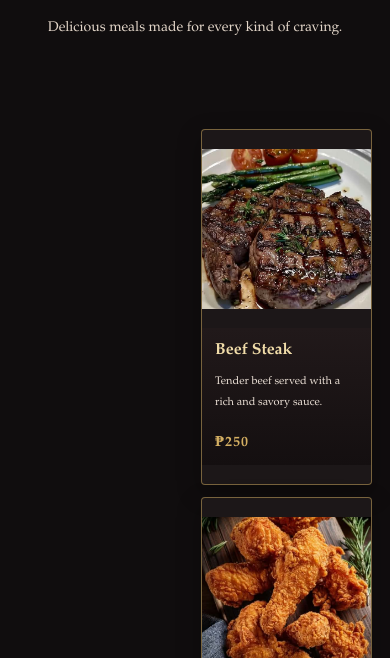
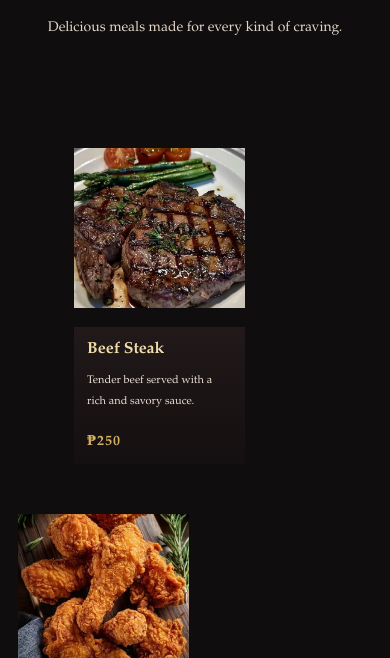
Before and after one commit to kassey069-dotcom/Table-5, a plain HTML site: page index.html in a window 390 px wide. Both pictures are taken after a click on the link "EXPLORE OUR MENU". Shown: the part 680-1338 px from the top of the page. Drawn offline with Linux system fonts and the light colour scheme.

Commit message:
Update style.css

```diff
--- a/style.css
+++ b/style.css
@@ -279,32 +279,37 @@ body:has(.page:target) #home:not(:target) {
     line-height: 1.9;
 }
 
-/* MENU CARDS */
+/* TABLET */
 
-.menu-grid {
-    display: grid;
-    grid-template-columns: repeat(3, minmax(0, 1fr));
-    gap: 28px;
-    max-width: 1250px;
-    margin: auto;
-    align-items: stretch;
+@media (max-width: 1000px) {
+    .menu-grid {
+        display: flex !important;
+        flex-direction: row !important;
+        flex-wrap: wrap !important;
+        gap: 20px;
+    }
+
+    .menu-card {
+        flex: 0 0 calc((100% - 20px) / 2);
+        width: calc((100% - 20px) / 2);
+    }
 }
 
-.menu-card {
-    background: var(--soft-black);
-    border: 1px solid rgba(212,175,98,.5);
-    box-shadow: 0 8px 25px rgba(0,0,0,.3);
-    transition: .35s;
-    overflow: hidden;
-    border-radius: 4px;
-    min-width: 0;
-}
+/* MOBILE */
 
-.menu-card:hover {
-    transform: translateY(-8px);
-    box-shadow: 0 15px 30px rgba(212,175,98,.15);
-    border-color: var(--gold);
-}
+@media (max-width: 650px) {
+    .menu-grid {
+        display: flex !important;
+        flex-direction: row !important;
+        flex-wrap: wrap !important;
+        gap: 12px;
+    }
+
+    .menu-card {
+        flex: 0 0 calc((100% - 12px) / 2);
+        width: calc((100% - 12px) / 2);
+    }
+        }
 
 /* FOOD PICTURES */
 
```
